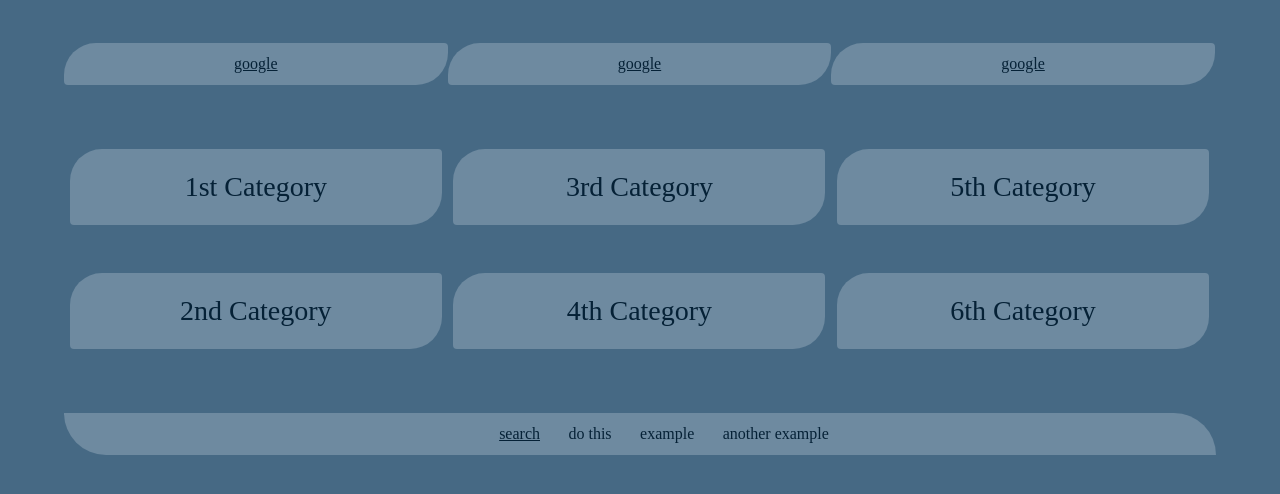
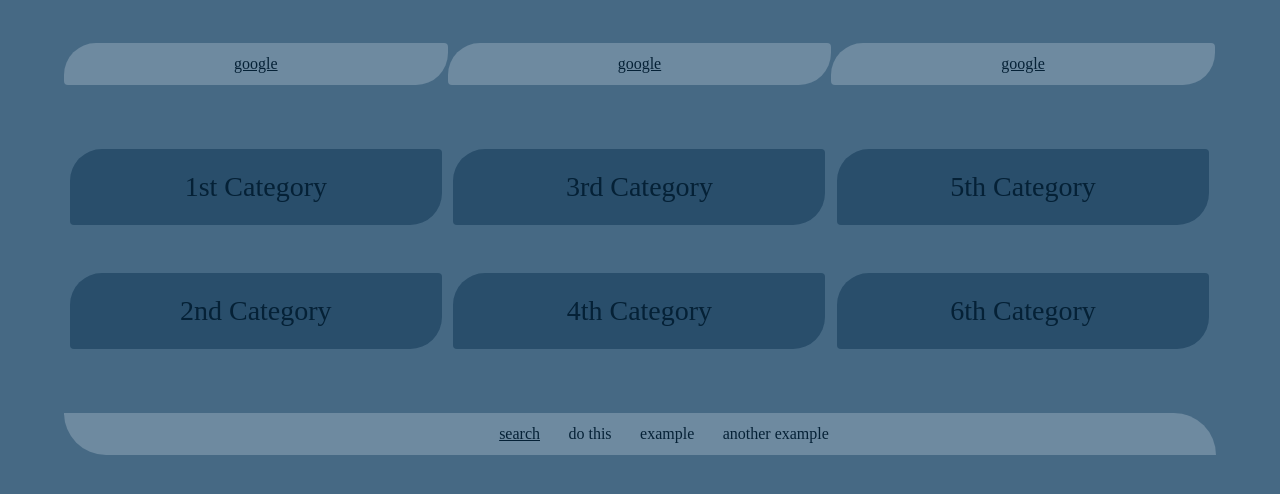
Before and after one commit to DotsonSa/Dotsonsa.github.io, a plain HTML site: page index.html in a window 1280 px wide. Shown: the part 94-588 px from the top of the page. Drawn offline with Linux system fonts and the light colour scheme; a web font is replaced by a local one.

Commit message:
fixed cate-container dark and bookmark container light

```diff
--- a/index.html
+++ b/index.html
@@ -191,8 +191,8 @@
 	// various class replacemnts
 	$( "body" ).attr( "class", body );
 	$( ".default-container > ul" ).attr( "class", "default-container" +light );
-	$( ".bookmark-container" ).attr( "class", "bookmark-container" +dark );
-	$( ".cate-container" ).attr( "class", "cate-container" +light );
+	$( ".bookmark-container" ).attr( "class", "bookmark-container" +light );
+	$( ".cate-container" ).attr( "class", "cate-container" +dark );
 	$( ".should" ).attr( "class", "should" +light );
       });
     </script>
```
